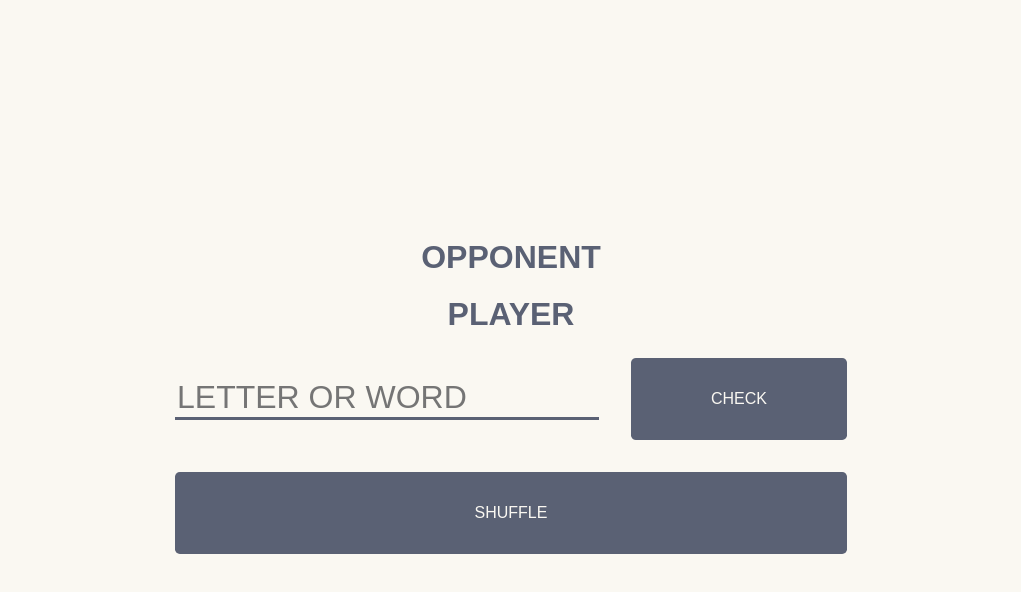
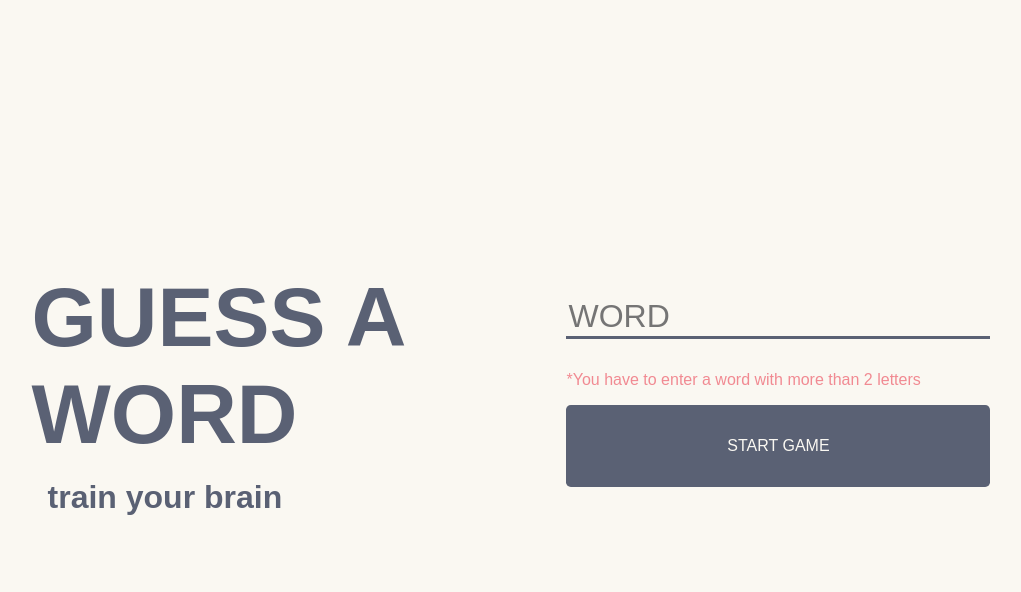
Before and after one commit to aliakseihuk/word-game, a React (Create React App) app: page / in a window 1280 px wide. Both pictures are taken after a click on the element "START GAME". Shown: the top 592 px of the page, without its empty margins (129-1150 px from the left). Built offline with nearby package versions, Linux system fonts and the light colour scheme.

Commit message:
add validation to the start page

```diff
--- a/src/App.css
+++ b/src/App.css
@@ -30,7 +30,3 @@
   background-color: #5a6174;
   text-align: center;
 }
-
-.wgError {
-  color: #f18a92;
-}
--- a/src/components/Game.js
+++ b/src/components/Game.js
@@ -2,6 +2,7 @@ import React, { Component } from 'react';
 import { connect } from 'react-redux';
 import { check, shuffle } from '../actions';
 import Word from './Word';
+import ValidationError from './ValidationError';
 
 import './Game.css';
 
@@ -32,7 +33,7 @@ class Game extends Component {
 
   render() {
     const error = this.props.error ? (
-      <section className="wgError">*{this.props.error.message}</section>
+      <ValidationError error={this.props.error} />
     ) : (
       undefined
     );
--- a/src/components/Start.js
+++ b/src/components/Start.js
@@ -2,6 +2,7 @@ import React, { Component } from 'react';
 import { connect } from 'react-redux';
 
 import { setWord } from '../actions';
+import ValidationError from './ValidationError';
 import './Start.css';
 
 class Start extends Component {
@@ -24,6 +25,11 @@ class Start extends Component {
   }
 
   render() {
+    const error = this.props.error ? (
+      <ValidationError error={this.props.error} />
+    ) : (
+      undefined
+    );
     return (
       <section className="start">
         <section className="info">
@@ -40,6 +46,7 @@ class Start extends Component {
             onChange={this.handleChange}
             placeholder="WORD"
           />
+          {error}
           <div className="wgButton" onClick={this.handleSubmit}>
             START GAME
           </div>
@@ -50,7 +57,9 @@ class Start extends Component {
 }
 
 const mapStateToProps = state => {
-  return {};
+  return {
+    error: state.game.error
+  };
 };
 const mapDispatchToProps = dispatch => {
   return {
--- /dev/null
+++ b/src/components/ValidationError.css
@@ -0,0 +1,3 @@
+.ValidationError {
+  color: #f18a92;
+}
--- /dev/null
+++ b/src/components/ValidationError.js
@@ -0,0 +1,14 @@
+import React from 'react';
+import PropTypes from 'prop-types';
+
+import './ValidationError.css';
+
+const ValidationError = ({ error }) => {
+  return <section className="ValidationError">*{error.message}</section>;
+};
+
+ValidationError.propTypes = {
+  error: PropTypes.object.isRequired
+};
+
+export default ValidationError;
--- a/src/constants/errors.js
+++ b/src/constants/errors.js
@@ -1,3 +1,6 @@
+const ERROR_0_ID = 0;
+const ERROR_0_MSG = 'You have to enter a word with more than 2 letters';
+
 const ERROR_1_ID = 1;
 const ERROR_1_MSG = "You can't check nothing";
 
@@ -9,6 +12,8 @@ const ERROR_3_ID = 3;
 const ERROR_3_MSG = 'Guess some letters to shuffle them';
 
 export {
+  ERROR_0_ID,
+  ERROR_0_MSG,
   ERROR_1_ID,
   ERROR_1_MSG,
   ERROR_2_ID,
--- a/src/reducers/game.js
+++ b/src/reducers/game.js
@@ -33,6 +33,12 @@ const initialState = {
 export function game(state = initialState, action) {
   switch (action.type) {
     case types.SET_WORD: {
+      if (action.word.length < 3) {
+        return {
+          ...state,
+          error: createError(errors.ERROR_0_ID, errors.ERROR_0_MSG)
+        };
+      }
       state = { ...state, error: undefined };
       const user = { word: action.word.toUpperCase(), letters: [] };
 
@@ -46,12 +52,12 @@ export function game(state = initialState, action) {
     }
 
     case types.CHECK: {
-      state = { ...state, error: undefined };
       const value = action.value.toUpperCase();
       const error = validateValue(value, state.ai.word.length);
       if (error) {
         return { ...state, error };
       }
+      state = { ...state, error: undefined };
       if (value.length === 1) {
         const stats = checkLetter(state.ai, value);
         return { ...state, ai: stats };
@@ -62,8 +68,7 @@ export function game(state = initialState, action) {
         return {
           ...state,
           user: { ...state.user, win },
-          mode,
-          error: undefined
+          mode
         };
       }
     }
```
Also changed, not shown: 1 other file (tests, documents, lock files or other folders).
